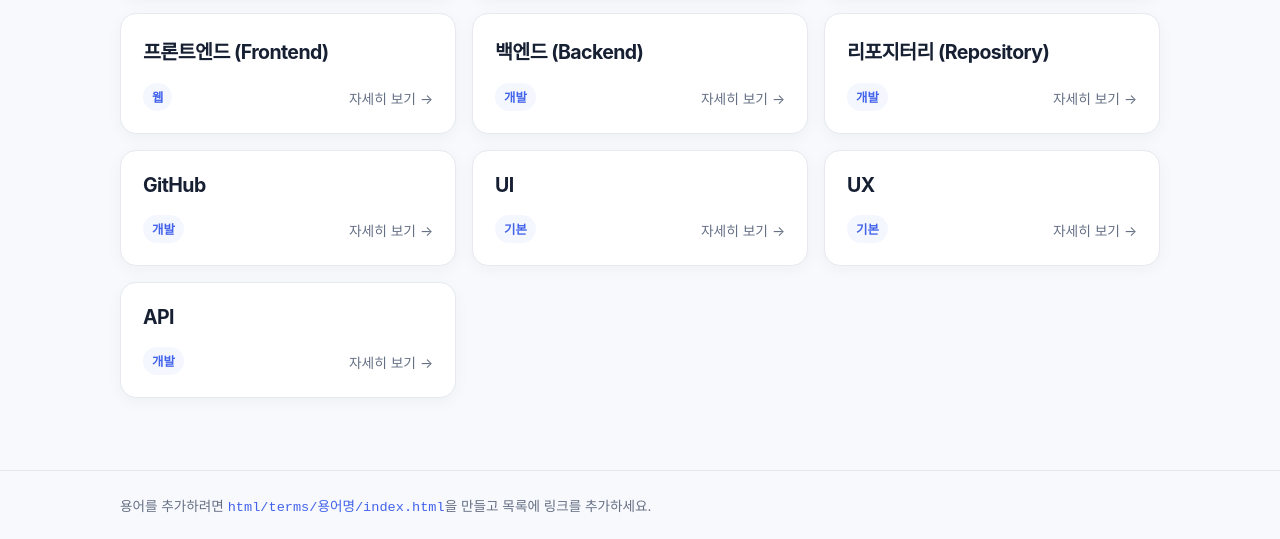
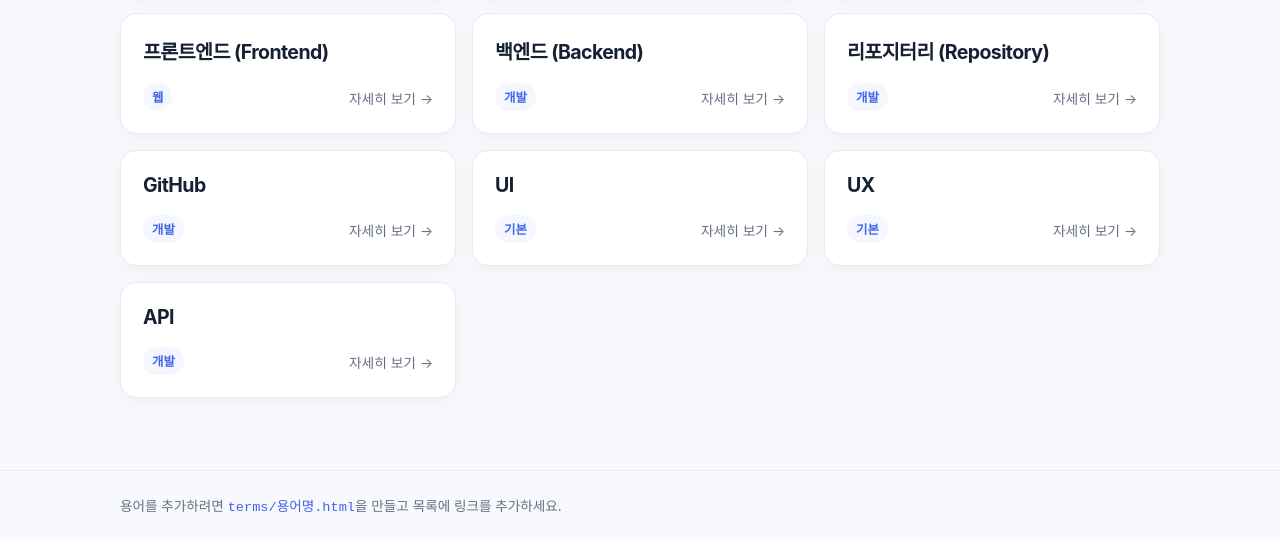
Before and after one commit to dko6211-design/HTML, a plain HTML site: page index.html in a window 1280 px wide. Shown: the part 527-1066 px from the top of the page. Drawn offline with Linux system fonts and the light colour scheme.

Commit message:
디렉토리 변경

```diff
--- a/html/index.html
+++ b/index.html
@@ -29,7 +29,7 @@
     <section id="terms" class="grid" aria-live="polite"></section>
   </main>
 
-  <footer><div class="wrap">용어를 추가하려면 <code>html/terms/용어명/index.html</code>을 만들고 목록에 링크를 추가하세요.</div></footer>
+  <footer><div class="wrap">용어를 추가하려면 <code>terms/용어명.html</code>을 만들고 목록에 링크를 추가하세요.</div></footer>
 
   <script>
     // 용어 설명은 각 용어 폴더의 index.html에 저장합니다.
```
Also changed, not shown: assets/style.css (renamed from html/assets/style.css), terms/api.html (renamed from html/terms/api.html), terms/backend.html (renamed from html/terms/backend.html), terms/css.html (renamed from html/terms/css.html), terms/frontend.html (renamed from html/terms/frontend.html), terms/github.html (renamed from html/terms/github.html), terms/html.html (renamed from html/terms/html.html), terms/javascript.html (renamed from html/terms/javascript.html), terms/repository.html (renamed from html/terms/repository.html), terms/ui.html (renamed from html/terms/ui.html), terms/ux.html (renamed from html/terms/ux.html), 1 other file.
